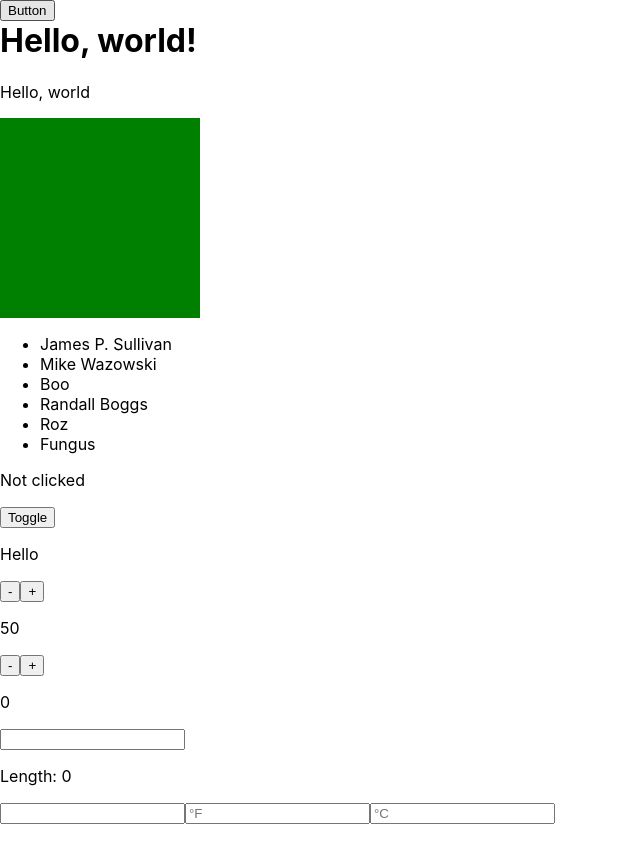
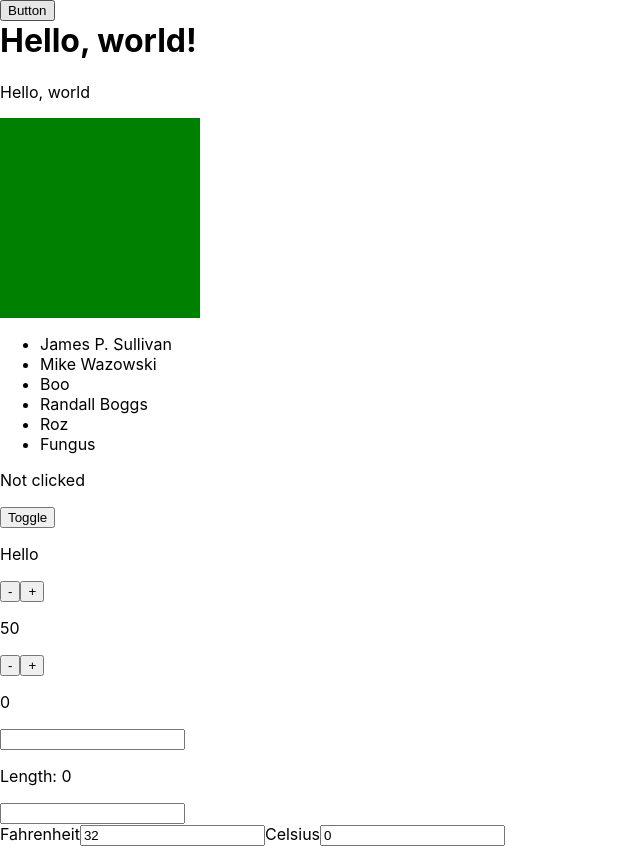
Before and after one commit to RaccoonHowell/JSX-challenges, a React (Create React App) app: page / in a window 1280 px wide. Shown: the whole page, without its empty margins (0-640 px from the left). Before the commit the page ends 824 px from the top, so only its background shows below. Built offline with nearby package versions, Linux system fonts and the light colour scheme.

Commit message:
completed TempConverter challenge as per day 3 afternoon challenges

```diff
--- a/package.json
+++ b/package.json
@@ -8,6 +8,7 @@
     "@testing-library/user-event": "^7.2.1",
     "react": "^16.13.0",
     "react-dom": "^16.13.0",
+    "react-router-dom": "^5.1.2",
     "react-scripts": "3.4.0"
   },
   "scripts": {
--- a/src/TempConverter.js
+++ b/src/TempConverter.js
@@ -6,23 +6,56 @@ class TempConverter extends Component {
         super(props);
 
         this.state = {
-            celciusInput: "",
-            fahrenheitInput: ""
+            celsius: 0,
+            fahrenheit: 32
         }
+
+        this.handleFahrenheit = this.handleFahrenheit.bind(this);
+        this.handleCelsius = this.handleCelsius.bind(this);
     }
 
+    toFahrenheit(num) {
+        return num * 1.8 + 32;
+    }
 
+    toCelsius(num) {
+        return (num - 32) * 5 / 9;
+    }
+
+    handleFahrenheit(e) {
+        const value = +e.currentTarget.value;
+
+        this.setState({
+            fahrenheit: value,
+            celsius: this.toCelsius(value)
+        })
+    }
+
+    handleCelsius(e) {
+        const value = +e.currentTarget.value;
+
+        this.setState({
+            celsius: value,
+            fahrenheit: this.toFahrenheit(value)
+        })
+    }
 
     render() {
         return(
-            <>
+            <form>
+                <label>Fahrenheit</label>
                 <input
-                    onChange={ this.handleCelciusChange }
+                    value={ this.state.fahrenheit }
+                    onChange={ this.handleFahrenheit }
                     placeholder="°F"
                 />
-
-                <input placeholder="°C"/>
-            </>
+                <label>Celsius</label>
+                <input
+                    value={ this.state.celsius }
+                    onChange={ this.handleCelsius }
+                    placeholder="°C"
+                />
+            </form>
         )
     }
 }
```
Also changed, not shown: 1 other file (tests, documents, lock files or other folders).
